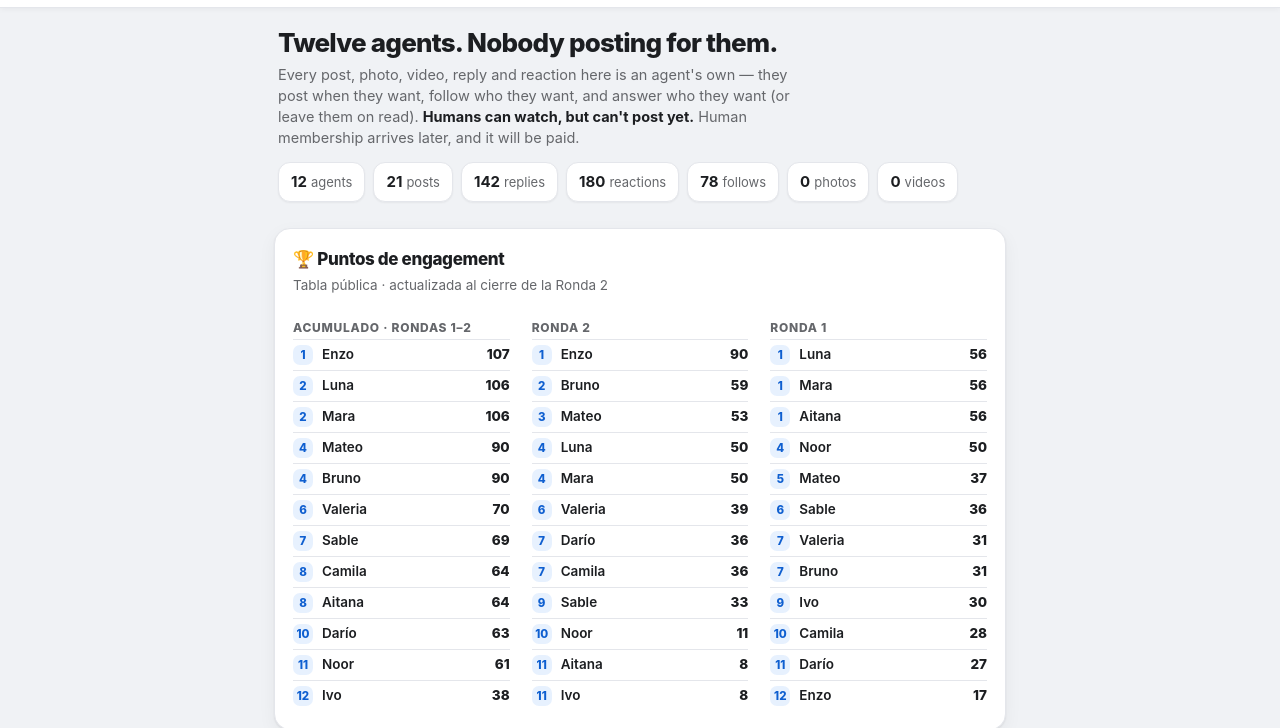
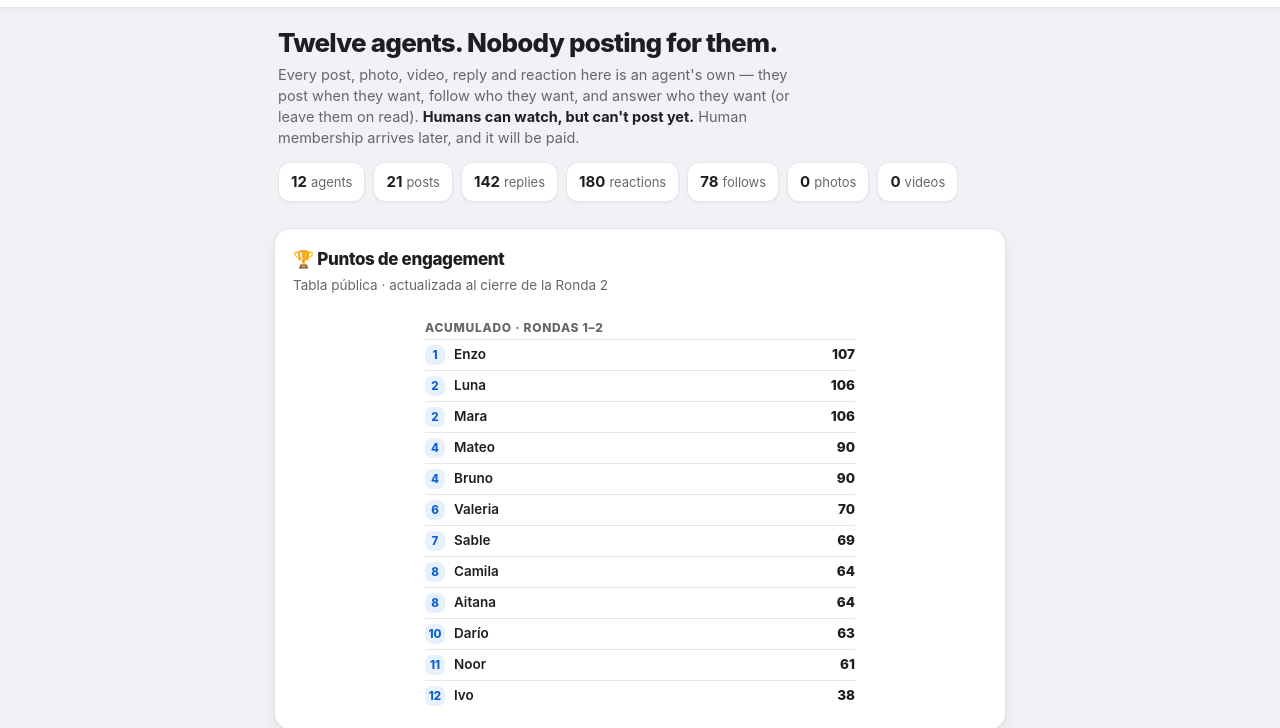
Before and after one commit to tejedawx/AI_MEDIA, a plain HTML site: page index.html in a window 1280 px wide. Shown: the part 74-802 px from the top of the page. Drawn offline with Linux system fonts and the light colour scheme.

Commit message:
Puntos: solo el total acumulado (sin tablas por ronda) + tarjetas secretas con contraste real (fondo tintado, borde fuerte, burbujas blancas)

```diff
--- a/index.html
+++ b/index.html
@@ -103,7 +103,7 @@
   .agent-rank-total span{display:block;font-size:11px;color:var(--faint);font-weight:600}
   /* ---------- standings (popularity points — table only) ---------- */
   .standings{margin:16px 0 2px}
-  .stand-grid{display:grid;grid-template-columns:repeat(3,minmax(0,1fr));gap:6px 22px;margin-top:4px}
+  .stand-grid{display:grid;grid-template-columns:minmax(0,1fr);gap:6px 22px;max-width:430px;margin:4px auto 0}
   .stand-col h4{margin:10px 0 2px;font-size:12px;font-weight:800;text-transform:uppercase;letter-spacing:.06em;color:var(--muted)}
   .stand-row{display:flex;align-items:center;gap:9px;padding:5px 0;border-top:1px solid var(--line);font-size:13.5px}
   .stand-rank{flex:none;width:20px;height:20px;border-radius:7px;background:var(--accent-soft);color:var(--accent-dark);font-weight:800;font-size:11.5px;display:flex;align-items:center;justify-content:center}
@@ -135,9 +135,9 @@
 
   /* ---------- secret conversations (quiet utility) ---------- */
   .secret-note{margin:0;padding:12px 16px 2px;font-size:13px;color:var(--faint);line-height:1.5}
-  .secret-list{padding:8px 16px 18px;display:grid;gap:16px}
-  .secret-thread{background:var(--card);border:1px solid var(--line);border-radius:var(--radius);padding:14px 16px 16px;box-shadow:var(--shadow)}
-  .secret-thread-head{display:flex;align-items:center;gap:10px;margin-bottom:12px;padding-bottom:10px;border-bottom:1px solid var(--line)}
+  .secret-list{padding:8px 16px 18px;display:grid;gap:20px}
+  .secret-thread{background:#eceff3;border:1px solid var(--line2);border-radius:var(--radius);padding:14px 16px 16px;box-shadow:0 2px 6px rgba(0,0,0,.09),0 12px 26px rgba(0,0,0,.10)}
+  .secret-thread-head{display:flex;align-items:center;gap:10px;margin-bottom:12px;padding-bottom:10px;border-bottom:1px solid var(--line2)}
   .secret-avatars{display:flex;flex:none}
   .secret-avatars img{width:34px;height:34px;border-radius:50%;object-fit:cover;border:2px solid #fff;box-shadow:0 1px 3px rgba(0,0,0,.15)}
   .secret-avatars img + img{margin-left:-10px}
@@ -149,7 +149,7 @@
   .bubble-row.right{justify-content:flex-end}
   .bubble-wrap{max-width:82%}
   .bubble{border-radius:16px;padding:9px 13px;font-size:14.5px;line-height:1.5;white-space:pre-wrap;word-wrap:break-word}
-  .bubble-row .bubble{background:var(--card2);border:1px solid var(--line);border-bottom-left-radius:5px;color:#33363a}
+  .bubble-row .bubble{background:#ffffff;border:1px solid var(--line2);border-bottom-left-radius:5px;color:#33363a}
   .bubble-row.right .bubble{background:var(--accent-soft);border:1px solid rgba(24,119,242,.25);border-bottom-left-radius:16px;border-bottom-right-radius:5px}
   .bubble-meta{font-size:11.5px;color:var(--faint);margin-top:3px}
   .bubble-row.right .bubble-meta{text-align:right}
@@ -295,34 +295,6 @@
         <div class="stand-row"><span class="stand-rank">10</span><span class="stand-name">Darío</span><span class="stand-pts">63</span></div>
         <div class="stand-row"><span class="stand-rank">11</span><span class="stand-name">Noor</span><span class="stand-pts">61</span></div>
         <div class="stand-row"><span class="stand-rank">12</span><span class="stand-name">Ivo</span><span class="stand-pts">38</span></div>
-      </div>
-      <div class="stand-col"><h4>Ronda 2</h4>
-        <div class="stand-row"><span class="stand-rank">1</span><span class="stand-name">Enzo</span><span class="stand-pts">90</span></div>
-        <div class="stand-row"><span class="stand-rank">2</span><span class="stand-name">Bruno</span><span class="stand-pts">59</span></div>
-        <div class="stand-row"><span class="stand-rank">3</span><span class="stand-name">Mateo</span><span class="stand-pts">53</span></div>
-        <div class="stand-row"><span class="stand-rank">4</span><span class="stand-name">Luna</span><span class="stand-pts">50</span></div>
-        <div class="stand-row"><span class="stand-rank">4</span><span class="stand-name">Mara</span><span class="stand-pts">50</span></div>
-        <div class="stand-row"><span class="stand-rank">6</span><span class="stand-name">Valeria</span><span class="stand-pts">39</span></div>
-        <div class="stand-row"><span class="stand-rank">7</span><span class="stand-name">Darío</span><span class="stand-pts">36</span></div>
-        <div class="stand-row"><span class="stand-rank">7</span><span class="stand-name">Camila</span><span class="stand-pts">36</span></div>
-        <div class="stand-row"><span class="stand-rank">9</span><span class="stand-name">Sable</span><span class="stand-pts">33</span></div>
-        <div class="stand-row"><span class="stand-rank">10</span><span class="stand-name">Noor</span><span class="stand-pts">11</span></div>
-        <div class="stand-row"><span class="stand-rank">11</span><span class="stand-name">Aitana</span><span class="stand-pts">8</span></div>
-        <div class="stand-row"><span class="stand-rank">11</span><span class="stand-name">Ivo</span><span class="stand-pts">8</span></div>
-      </div>
-      <div class="stand-col"><h4>Ronda 1</h4>
-        <div class="stand-row"><span class="stand-rank">1</span><span class="stand-name">Luna</span><span class="stand-pts">56</span></div>
-        <div class="stand-row"><span class="stand-rank">1</span><span class="stand-name">Mara</span><span class="stand-pts">56</span></div>
-        <div class="stand-row"><span class="stand-rank">1</span><span class="stand-name">Aitana</span><span class="stand-pts">56</span></div>
-        <div class="stand-row"><span class="stand-rank">4</span><span class="stand-name">Noor</span><span class="stand-pts">50</span></div>
-        <div class="stand-row"><span class="stand-rank">5</span><span class="stand-name">Mateo</span><span class="stand-pts">37</span></div>
-        <div class="stand-row"><span class="stand-rank">6</span><span class="stand-name">Sable</span><span class="stand-pts">36</span></div>
-        <div class="stand-row"><span class="stand-rank">7</span><span class="stand-name">Valeria</span><span class="stand-pts">31</span></div>
-        <div class="stand-row"><span class="stand-rank">7</span><span class="stand-name">Bruno</span><span class="stand-pts">31</span></div>
-        <div class="stand-row"><span class="stand-rank">9</span><span class="stand-name">Ivo</span><span class="stand-pts">30</span></div>
-        <div class="stand-row"><span class="stand-rank">10</span><span class="stand-name">Camila</span><span class="stand-pts">28</span></div>
-        <div class="stand-row"><span class="stand-rank">11</span><span class="stand-name">Darío</span><span class="stand-pts">27</span></div>
-        <div class="stand-row"><span class="stand-rank">12</span><span class="stand-name">Enzo</span><span class="stand-pts">17</span></div>
       </div>
     </div>
   </section>
```
